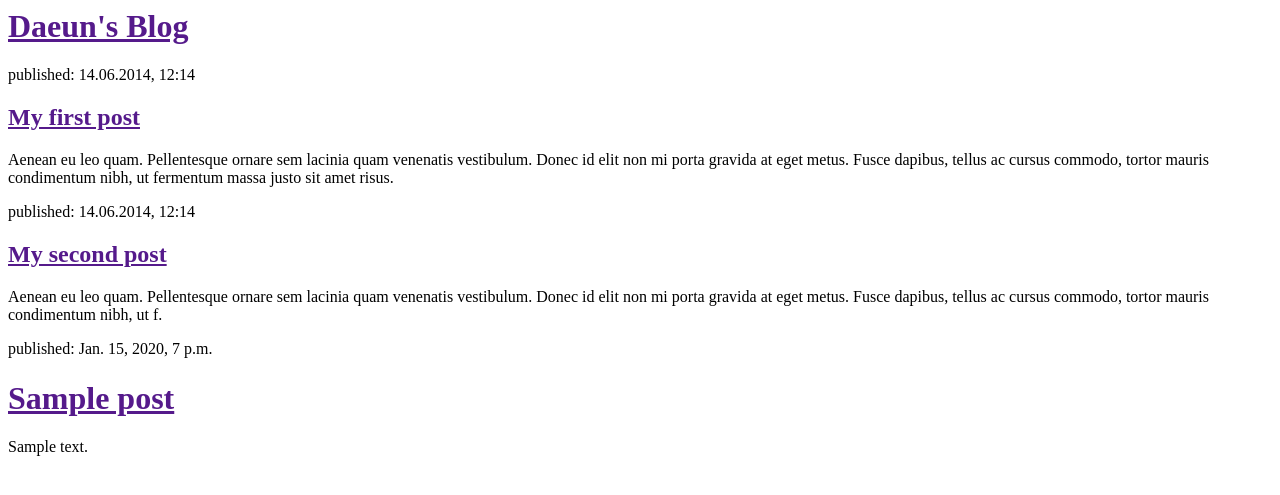
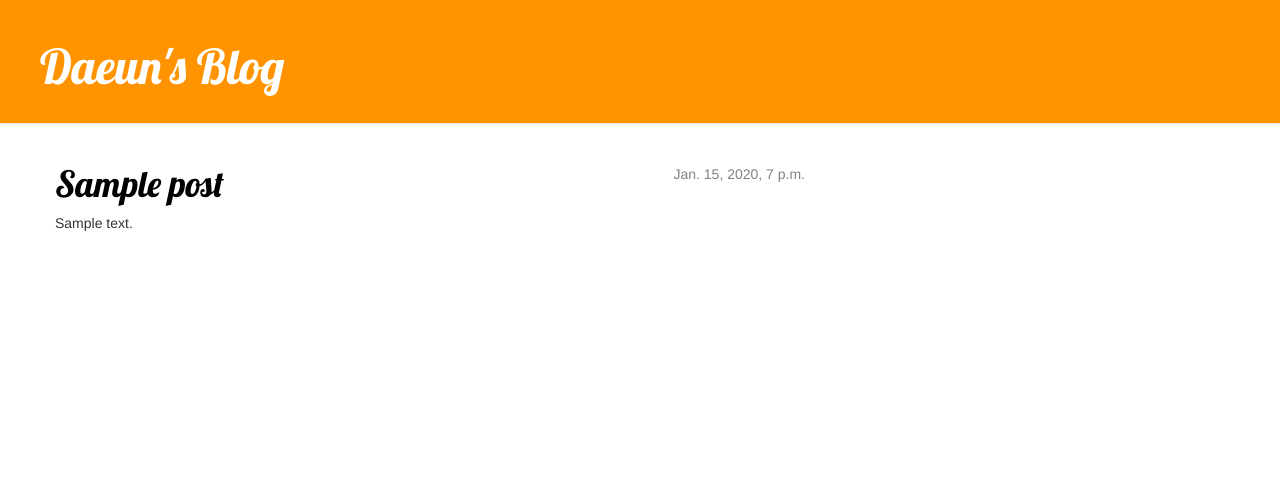
Before and after one commit to Ryudaeun/my-first-blog, a Django app: template blog/templates/blog/post_list.html in a window 1280 px wide. Shown: the top 495 px of the page. Run offline with Django 3.2, Linux system fonts and the light colour scheme; the template is opened without the code that fills it: values that come from a table or form of the project are taken from there, others are empty; tables that the repository leaves empty hold one stand-in row (values such as "Sample post"); some libraries are stand-ins or nearby versions.

Commit message:
Modified templates to display posts from database.

```diff
--- /dev/null
+++ b/blog/static/css/blog.css
@@ -0,0 +1,52 @@
+.page-header {
+    background-color: #ff9400;
+    margin-top: 0;
+    padding: 20px 20px 20px 40px;
+}
+
+.page-header h1, .page-header h1 a, .page-header h1 a:visited, .page-header h1 a:active {
+    color: #ffffff;
+    font-size: 36pt;
+    text-decoration: none;
+}
+
+.content {
+    margin-left: 40px;
+}
+
+h1, h2, h3, h4 {
+    font-family: 'Lobster', cursive;
+}
+
+.date {
+    float: right;
+    color: #828282;
+}
+
+.save {
+    float: right;
+}
+
+.post-form textarea, .post-form input {
+    width: 100%;
+}
+
+.top-menu, .top-menu:hover, .top-menu:visited {
+    color: #ffffff;
+    float: right;
+    font-size: 26pt;
+    margin-right: 20px;
+}
+
+.post {
+    margin-bottom: 70px;
+}
+
+.post h1 a, .post h1 a:visited {
+    color: #000000;
+}
+h1 a {
+  color: #FCA205;
+  font-family: 'Lobster'
+}
+<a href="http://en.wikipedia.org/wiki/Django" class="external_link" id="link_to_wiki_page">
--- a/blog/templates/blog/post_list.html
+++ b/blog/templates/blog/post_list.html
@@ -1,30 +1,32 @@
-
+{% load staticfiles %}
 <html>
     <head>
         <title>Daeun's blog</title>
+        <link href="http://fonts.googleapis.com/css?family=Lobster&subset=latin,latin-ext" rel="stylesheet" type="text/css">
+        <link rel="stylesheet" href="//maxcdn.bootstrapcdn.com/bootstrap/3.2.0/css/bootstrap.min.css">
+        <link rel="stylesheet" href="//maxcdn.bootstrapcdn.com/bootstrap/3.2.0/css/bootstrap-theme.min.css">
+        <link rel="stylesheet" href="{% static "css/blog.css" %}"
     </head>
     <body>
-        <div>
+        <div class="page-header">
             <h1><a href="">Daeun's Blog</a></h1>
         </div>
-        <div>
-            <p>published: 14.06.2014, 12:14</p>
-            <h2><a href="">My first post</a></h2>
-            <p>Aenean eu leo quam. Pellentesque ornare sem lacinia quam venenatis vestibulum. Donec id elit non mi porta gravida at eget metus. Fusce dapibus, tellus ac cursus commodo, tortor mauris condimentum nibh, ut fermentum massa justo sit amet risus.</p>
+
+        <div class="content container">
+          <div class="row">
+              <div class="col-md-8">
+                  {% for post in posts %}
+                      <div class="post">
+                          <div class="date">
+                              {{ post.published_date }}
+                          </div>
+                          <h1><a href="">{{ post.title }}</a></h1>
+                          <p>{{ post.text|linebreaks }}</p>
+                      </div>
+                  {% endfor %}
+              </div>
+          </div>
         </div>
-
-        <div>
-            <p>published: 14.06.2014, 12:14</p>
-            <h2><a href="">My second post</a></h2>
-            <p>Aenean eu leo quam. Pellentesque ornare sem lacinia quam venenatis vestibulum. Donec id elit non mi porta gravida at eget metus. Fusce dapibus, tellus ac cursus commodo, tortor mauris condimentum nibh, ut f.</p>
-        </div>
-        {% for post in posts %}
-          <div>
-            <p>published: {{post.published_date}} </p>
-            <h1><a href="">{{post.title}}</a></h1>
-            <p>{{post.text|linebreaks}}</p>
-          </div>
-        {% endfor %}
 
     </body>
 </html>
```
